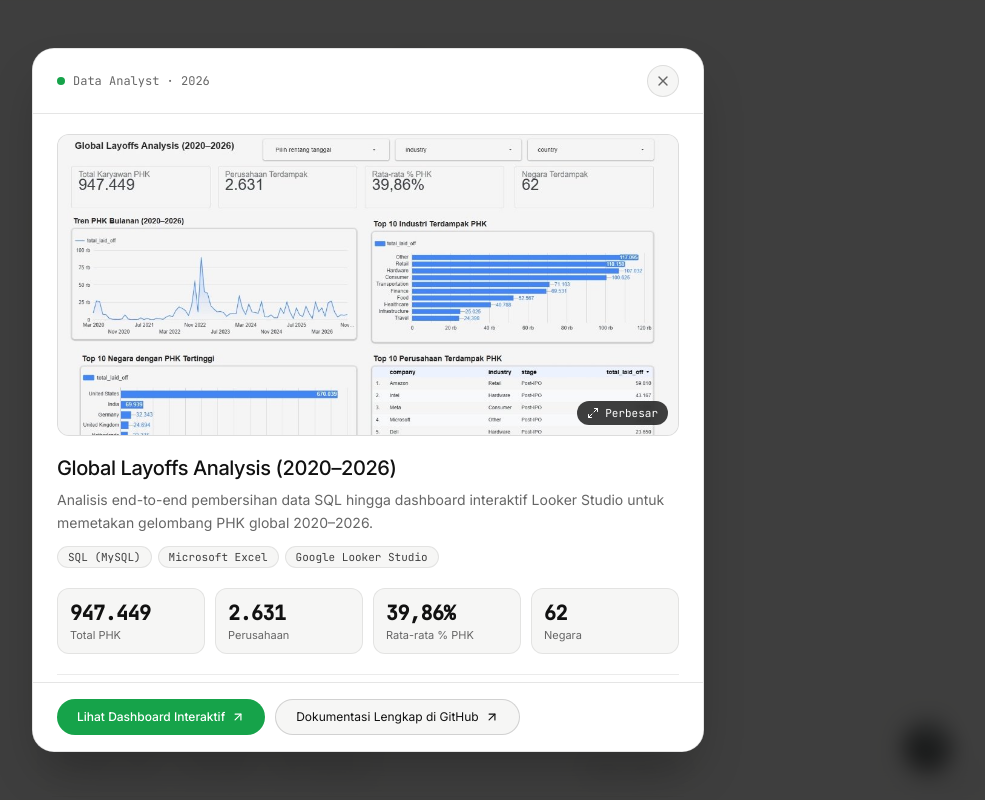
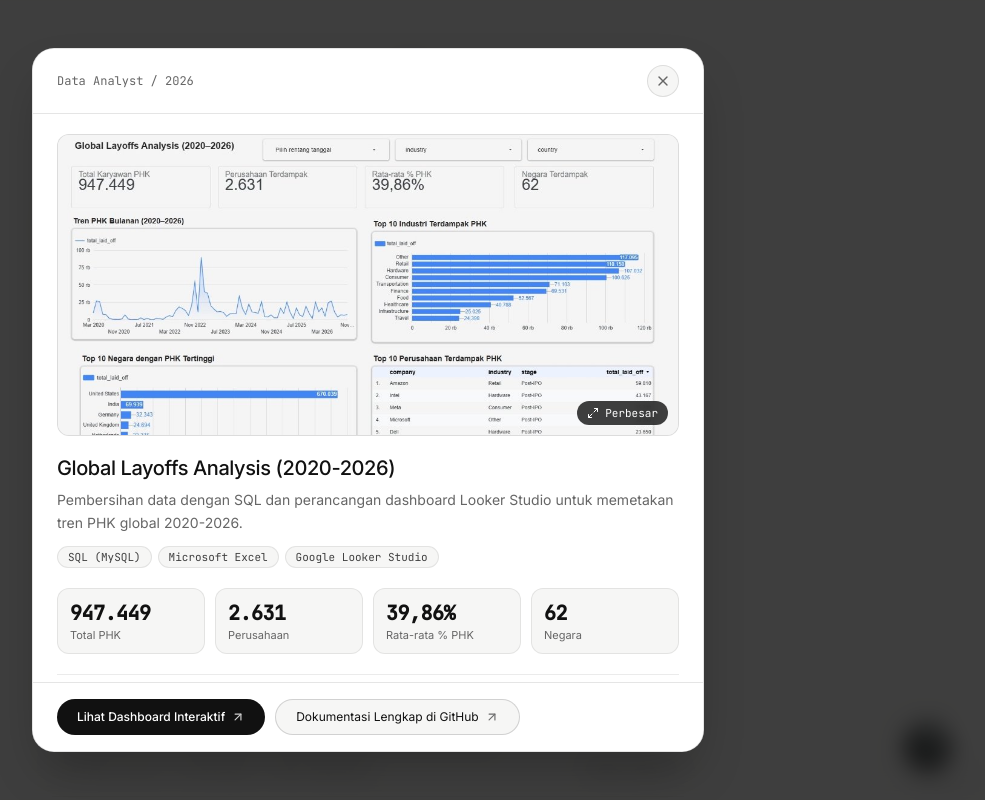
Before and after one commit to qivoradev/iqbaldwf, a Next.js app: page /tracks/data-analyst in a window 1280 px wide. Both pictures are taken after a click on the button 640 px from the left and 434 px from the top of the page. Shown: the top 800 px of the page, without its empty margins (272-1257 px from the left). Built offline with nearby package versions, Linux system fonts and the light colour scheme.

Commit message:
style: remove AI-like decorative elements, normalize punctuation, and refine modal buttons

```diff
--- a/src/app/layout.tsx
+++ b/src/app/layout.tsx
@@ -41,7 +41,7 @@ export const metadata: Metadata = {
   openGraph: {
     title: "iqbaldwifathonah",
     description:
-      "Data Analyst Portfolio Hub — SQL, Microsoft Excel & Google Looker Studio Case Studies.",
+      "Data Analyst Portfolio Hub: SQL, Microsoft Excel & Google Looker Studio Case Studies.",
     url: "https://iqbaldwifathonah.vercel.app",
     siteName: "iqbaldwifathonah",
     type: "website",
@@ -51,7 +51,7 @@ export const metadata: Metadata = {
     card: "summary_large_image",
     title: "iqbaldwifathonah",
     description:
-      "Data Analyst Portfolio Hub — SQL, Microsoft Excel & Google Looker Studio Case Studies.",
+      "Data Analyst Portfolio Hub: SQL, Microsoft Excel & Google Looker Studio Case Studies.",
   },
 };
 
--- a/src/components/sections/ProjectModal.tsx
+++ b/src/components/sections/ProjectModal.tsx
@@ -5,7 +5,6 @@ import { createPortal } from "react-dom";
 import { AnimatePresence, motion } from "motion/react";
 import {
   ArrowUpRight,
-  CheckCircle2,
   Maximize2,
   X,
 } from "lucide-react";
@@ -20,7 +19,7 @@ interface ProjectModalProps {
 
 export function ProjectModal({ project, onClose }: ProjectModalProps) {
   const { lang } = useLanguage();
-  const { mounted } = useTheme();
+  const { mounted, resolvedTheme } = useTheme();
   const { playTick } = useUiSound();
   const [isZoomed, setIsZoomed] = useState(false);
 
@@ -92,18 +91,10 @@ export function ProjectModal({ project, onClose }: ProjectModalProps) {
             >
               {/* 1. Header (shrink-0, solid separated from scroll area) */}
               <div className="flex shrink-0 items-center justify-between border-b border-black/10 bg-surface px-4 py-3 sm:px-6 sm:py-4 dark:border-white/10">
-                <div className="flex items-center gap-2">
-                  <span
-                    className="h-2 w-2 rounded-full"
-                    style={{
-                      backgroundColor: track?.accentHex ?? "#16A34A",
-                    }}
-                  />
-                  <span className="font-mono text-xs text-muted tabular-nums">
-                    {track ? t(track.title, lang) : project.trackSlug} ·{" "}
-                    {project.year}
-                  </span>
-                </div>
+                <span className="font-mono text-xs text-muted tabular-nums">
+                  {track ? t(track.title, lang) : project.trackSlug} /{" "}
+                  {project.year}
+                </span>
 
                 <button
                   type="button"
@@ -199,24 +190,21 @@ export function ProjectModal({ project, onClose }: ProjectModalProps) {
                   </div>
                 )}
 
-                {/* 3 Key Insights & Optional Recommendation */}
+                {/* 3 Key Findings & Optional Recommendation */}
                 <div className="mt-4 border-t border-black/[0.08] pt-4 sm:mt-5 dark:border-white/[0.08]">
                   <h3 className="font-mono text-[11px] tracking-wider text-muted uppercase">
-                    {lang === "id" ? "Temuan Utama" : "Key Insights"}
+                    {lang === "id" ? "Temuan Utama" : "Key Findings"}
                   </h3>
 
-                  <ul className="mt-2.5 space-y-2">
+                  <ul className="mt-2.5 space-y-2.5">
                     {project.keyInsights[lang].map((insight, idx) => (
                       <li
                         key={idx}
-                        className="flex items-start gap-2.5 text-sm leading-[1.62] text-foreground/90"
+                        className="flex items-baseline gap-3 text-sm leading-[1.62] text-foreground/90"
                       >
-                        <CheckCircle2
-                          className="mt-1 h-3.5 w-3.5 shrink-0"
-                          style={{
-                            color: track?.accentHex ?? "#16A34A",
-                          }}
-                        />
+                        <span className="shrink-0 font-mono text-xs text-muted tabular-nums select-none">
+                          {String(idx + 1).padStart(2, "0")}
+                        </span>
                         <span>{insight}</span>
                       </li>
                     ))}
@@ -241,14 +229,18 @@ export function ProjectModal({ project, onClose }: ProjectModalProps) {
                     target="_blank"
                     rel="noopener noreferrer"
                     onMouseEnter={playTick}
-                    className="inline-flex h-11 w-full items-center justify-center gap-1.5 rounded-full bg-[#16A34A] px-5 text-xs font-medium text-white transition-all duration-150 hover:opacity-90 active:scale-[0.98] sm:h-9 sm:w-auto"
+                    className={
+                      resolvedTheme === "tech"
+                        ? "inline-flex h-11 w-full items-center justify-center gap-1.5 rounded-none border border-[#4ADE80] bg-[#4ADE80] px-5 font-mono text-xs font-medium text-[#080A09] transition-all duration-150 hover:opacity-90 active:scale-[0.98] sm:h-9 sm:w-auto"
+                        : "inline-flex h-11 w-full items-center justify-center gap-1.5 rounded-full bg-[#111111] px-5 text-xs font-medium text-white transition-all duration-150 hover:opacity-90 active:scale-[0.98] sm:h-9 sm:w-auto dark:bg-[#F5F5F5] dark:text-[#111111]"
+                    }
                   >
                     <span>
                       {lang === "id"
                         ? "Lihat Dashboard Interaktif"
                         : "View Interactive Dashboard"}
                     </span>
-                    <ArrowUpRight className="h-3.5 w-3.5" />
+                    <ArrowUpRight className="h-3.5 w-3.5 opacity-80" />
                   </a>
                 )}
 
@@ -264,7 +256,7 @@ export function ProjectModal({ project, onClose }: ProjectModalProps) {
                       ? "Dokumentasi Lengkap di GitHub"
                       : "Full Documentation on GitHub"}
                   </span>
-                  <ArrowUpRight className="h-3.5 w-3.5" />
+                  <ArrowUpRight className="h-3.5 w-3.5 opacity-60" />
                 </a>
               </div>
             </motion.div>
--- a/src/components/sections/SignatureDock.tsx
+++ b/src/components/sections/SignatureDock.tsx
@@ -247,7 +247,7 @@ export function SignatureDock({ onSelectTrack }: SignatureDockProps) {
     },
     {
       id: "frontend",
-      label: lang === "id" ? "Web Dev · Segera Hadir" : "Web Dev · Coming Soon",
+      label: lang === "id" ? "Web Dev / Segera Hadir" : "Web Dev / Coming Soon",
       mobileLabel: lang === "id" ? "Segera" : "Soon",
       bgClass:
         "bg-[#0A0A0A] text-white dark:bg-[#0A0A0A] ring-1 ring-inset ring-black/15 dark:ring-white/[0.08] shadow-xs",
@@ -256,7 +256,7 @@ export function SignatureDock({ onSelectTrack }: SignatureDockProps) {
     },
     {
       id: "lab",
-      label: lang === "id" ? "Web Lab · Segera Hadir" : "Web Lab · Coming Soon",
+      label: lang === "id" ? "Web Lab / Segera Hadir" : "Web Lab / Coming Soon",
       mobileLabel: lang === "id" ? "Segera" : "Soon",
       bgClass: "bg-[#F94D23] text-white",
       isComingSoon: true,
--- a/src/components/tracks/EditorialTrackView.tsx
+++ b/src/components/tracks/EditorialTrackView.tsx
@@ -40,8 +40,8 @@ export function EditorialTrackView({}: EditorialTrackViewProps) {
           {dataTrack
             ? t(dataTrack.badgeLabel, lang)
             : lang === "id"
-              ? "Data Analytics · Fokus Utama"
-              : "Data Analytics · Primary Focus"}
+              ? "Data Analytics / Fokus Utama"
+              : "Data Analytics / Primary Focus"}
         </p>
         <h1 className="mt-1.5 text-2xl font-normal tracking-[-0.025em] text-foreground md:text-[28px]">
           {dataTrack ? t(dataTrack.title, lang) : "Data Analyst"}
@@ -52,7 +52,7 @@ export function EditorialTrackView({}: EditorialTrackViewProps) {
 
         {dataTrack && (
           <p className="mt-3.5 font-mono text-xs text-neutral-500 dark:text-neutral-400">
-            {dataTrack.coreStack.join(" · ")}
+            {dataTrack.coreStack.join(" / ")}
           </p>
         )}
       </header>
@@ -92,9 +92,9 @@ export function EditorialTrackView({}: EditorialTrackViewProps) {
                   {project.title}
                 </h2>
 
-                <div className="flex shrink-0 items-center gap-2 font-mono text-xs text-muted tabular-nums">
+                <div className="flex shrink-0 items-center gap-1.5 font-mono text-xs text-muted tabular-nums">
                   <span>{t(project.role, lang)}</span>
-                  <span>·</span>
+                  <span>/</span>
                   <span>{project.year}</span>
                 </div>
               </div>
@@ -105,7 +105,7 @@ export function EditorialTrackView({}: EditorialTrackViewProps) {
 
               <div className="mt-3 flex flex-wrap items-center justify-between gap-3">
                 <span className="font-mono text-xs text-neutral-500 dark:text-neutral-400">
-                  {project.techStack.join(" · ")}
+                  {project.techStack.join(" / ")}
                 </span>
 
                 <div className="flex items-center gap-3">
--- a/src/data/portfolio.ts
+++ b/src/data/portfolio.ts
@@ -135,16 +135,16 @@ export const TRACKS: Track[] = [
       en: "Data Analyst",
     },
     badgeLabel: {
-      id: "Data Analytics · Fokus Utama",
-      en: "Data Analytics · Primary Focus",
+      id: "Data Analytics / Fokus Utama",
+      en: "Data Analytics / Primary Focus",
     },
     headline: {
-      id: "Mengubah data transaksi dan operasional mentah menjadi temuan bisnis yang jernih dan siap dieksekusi.",
-      en: "Transforming messy transactional and operational data into clear, actionable business intelligence.",
+      id: "Mengolah data transaksi dan operasional menjadi laporan yang jernih dan siap digunakan.",
+      en: "Turning transactional and operational data into clear, practical reports.",
     },
     description: {
-      id: "Pembersihan data dengan SQL (MySQL), pemodelan KPI & PivotTable di Microsoft Excel, serta perancangan dashboard interaktif di Google Looker Studio.",
-      en: "Data cleaning with SQL (MySQL), KPI & PivotTable modeling in Microsoft Excel, and interactive executive dashboards in Google Looker Studio.",
+      id: "Pembersihan data dengan SQL (MySQL), pemodelan KPI dan PivotTable di Microsoft Excel, serta pembuatan dashboard interaktif di Google Looker Studio.",
+      en: "Data cleaning with SQL (MySQL), KPI and PivotTable modeling in Microsoft Excel, and interactive dashboards in Google Looker Studio.",
     },
     accentHex: "#16A34A",
     coreStack: [
@@ -168,20 +168,20 @@ export const TRACKS: Track[] = [
       en: "Soon",
     },
     dockTooltip: {
-      id: "Web Dev · Segera Hadir",
-      en: "Web Dev · Coming Soon",
+      id: "Web Dev / Segera Hadir",
+      en: "Web Dev / Coming Soon",
     },
     badgeLabel: {
-      id: "Frontend & Web Dev · Segera Hadir",
-      en: "Frontend & Web Dev · Coming Soon",
+      id: "Frontend & Web Dev / Segera Hadir",
+      en: "Frontend & Web Dev / Coming Soon",
     },
     headline: {
-      id: "Dokumentasi studi kasus rekayasa web sedang dikurasi.",
-      en: "Web engineering case studies are currently being curated.",
+      id: "Dokumentasi studi kasus pengembangan web sedang disiapkan.",
+      en: "Web development case studies are currently in preparation.",
     },
     description: {
       id: "Jalur portofolio Web Development sedang disiapkan. Saat ini fokus utama portofolio berada pada jalur Data Analyst.",
-      en: "The Web Development track is currently in preparation. At this time, my primary portfolio focus is on the Data Analyst track.",
+      en: "The Web Development track is currently in preparation. Right now, my primary focus is on the Data Analyst track.",
     },
     accentHex: "#0A0A0A",
     coreStack: ["Next.js", "React", "TypeScript", "Tailwind CSS v4", "Supabase"],
@@ -199,12 +199,12 @@ export const TRACKS: Track[] = [
       en: "Soon",
     },
     dockTooltip: {
-      id: "Web Lab · Segera Hadir",
-      en: "Web Lab · Coming Soon",
+      id: "Web Lab / Segera Hadir",
+      en: "Web Lab / Coming Soon",
     },
     badgeLabel: {
-      id: "Web Lab & Eksperimen · Segera Hadir",
-      en: "Web Lab & Experiments · Coming Soon",
+      id: "Web Lab & Eksperimen / Segera Hadir",
+      en: "Web Lab & Experiments / Coming Soon",
     },
     headline: {
       id: "Ruang eksperimen teknis dan QA Engineering sedang disiapkan.",
@@ -223,7 +223,7 @@ export const PROJECTS: Project[] = [
   {
     id: "proj-global-layoffs",
     slug: "global-layoffs-analysis-2020-2026",
-    title: "Global Layoffs Analysis (2020–2026)",
+    title: "Global Layoffs Analysis (2020-2026)",
     trackSlug: "data-analyst",
     year: "2026",
     image: "/projects/global-layoffs.jpg",
@@ -232,8 +232,8 @@ export const PROJECTS: Project[] = [
       en: "Data Analyst",
     },
     summary: {
-      id: "Analisis end-to-end pembersihan data SQL hingga dashboard interaktif Looker Studio untuk memetakan gelombang PHK global 2020–2026.",
-      en: "End-to-end SQL data cleaning and interactive Looker Studio dashboard mapping global layoff waves from 2020 to 2026.",
+      id: "Pembersihan data dengan SQL dan perancangan dashboard Looker Studio untuk memetakan tren PHK global 2020-2026.",
+      en: "SQL data cleaning and Looker Studio dashboard design to map global layoff trends from 2020 to 2026.",
     },
     techStack: ["SQL (MySQL)", "Microsoft Excel", "Google Looker Studio"],
     kpis: [
@@ -256,14 +256,14 @@ export const PROJECTS: Project[] = [
     ],
     keyInsights: {
       id: [
-        "Puncak restrukturisasi terjadi akhir 2022–awal 2023 (~90rb–100rb karyawan/bulan), dengan gelombang berulang 10rb–35rb/bulan di 2024–2026.",
-        "Amerika Serikat mendominasi 70,7% (670.039 karyawan), dengan Retail, Hardware, dan Consumer sebagai sektor paling terdampak.",
-        "Top 10 perusahaan (seluruhnya tahap Post-IPO, dipimpin Amazon 59.810 & Intel 43.167) menyumbang 29,9% total PHK global.",
+        "Puncak PHK terjadi pada akhir 2022 hingga awal 2023 dengan sekitar 90rb-100rb karyawan per bulan, disusul gelombang 10rb-35rb per bulan sepanjang 2024-2026.",
+        "Amerika Serikat menyumbang 70,7% dari total angka global (670.039 karyawan), terutama pada sektor Retail, Hardware, dan Consumer.",
+        "Sepuluh perusahaan teratas semuanya berstatus Post-IPO, dipimpin Amazon (59.810) dan Intel (43.167), yang mencakup 29,9% total PHK global.",
       ],
       en: [
-        "Restructuring peaked in late 2022–early 2023 (~90k–100k employees/month), followed by recurring waves of 10k–35k/month across 2024–2026.",
-        "The United States accounted for 70.7% (670,039 employees), with Retail, Hardware, and Consumer as the hardest-hit sectors.",
-        "The top 10 companies (all Post-IPO, led by Amazon at 59,810 & Intel at 43,167) represented 29.9% of total global layoffs.",
+        "Layoffs peaked between late 2022 and early 2023 at around 90k-100k employees per month, followed by 10k-35k monthly waves across 2024-2026.",
+        "The United States accounted for 70.7% of the global total (670,039 employees), with Retail, Hardware, and Consumer hit the hardest.",
+        "The top 10 companies were all Post-IPO enterprises, led by Amazon (59,810) and Intel (43,167), representing 29.9% of total global layoffs.",
       ],
     },
     links: {
@@ -285,8 +285,8 @@ export const PROJECTS: Project[] = [
       en: "Data Analyst",
     },
     summary: {
-      id: "Dashboard BI interaktif untuk mengevaluasi omzet tahunan, pola jam sibuk dapur, dan kontribusi kategori menu pizza.",
-      en: "Interactive BI dashboard evaluating annual revenue, kitchen rush-hour patterns, and pizza menu category contribution.",
+      id: "Evaluasi omzet tahunan, jam sibuk operasional dapur, dan kontribusi tiap kategori menu pizza lewat dashboard Looker Studio.",
+      en: "Evaluating annual revenue, kitchen rush-hour patterns, and pizza menu category share with a Looker Studio dashboard.",
     },
     techStack: ["Microsoft Excel", "Google Sheets", "Google Looker Studio"],
     kpis: [
@@ -309,19 +309,19 @@ export const PROJECTS: Project[] = [
     ],
     keyInsights: {
       id: [
-        "Pola beban kerja ganda setiap hari: puncak makan siang (12.00–13.00, ~2.500 order/jam) & makan malam (17.00–18.00), dengan penurunan sore pukul 14.00–16.00.",
-        "Distribusi kategori sehat dan merata: Classic (26,9%), Supreme (25,5%), Chicken (24,0%), dan Veggie (23,7%).",
-        "Tiga menu penyumbang omzet tertinggi semuanya berbasis ayam (dipimpin The Thai Chicken Pizza $43.434,25)—krusial untuk menjaga safety stock bahan baku.",
+        "Pesanan harian memuncak pada jam makan siang (12.00-13.00, sekitar 2.500 order per jam) dan makan malam (17.00-18.00), lalu melandai pada pukul 14.00-16.00.",
+        "Kontribusi pesanan terbagi merata di empat kategori menu: Classic (26,9%), Supreme (25,5%), Chicken (24,0%), dan Veggie (23,7%).",
+        "Tiga menu dengan pendapatan tertinggi semuanya berbahan dasar ayam, dipimpin The Thai Chicken Pizza ($43.434,25), sehingga stok bahan baku ayam menjadi prioritas utama.",
       ],
       en: [
-        "Dual daily workload peaks: lunch rush (12:00–13:00, ~2,500 orders/hr) and dinner rush (17:00–18:00), with an afternoon lull from 14:00–16:00.",
-        "Balanced category share across the menu: Classic (26.9%), Supreme (25.5%), Chicken (24.0%), and Veggie (23.7%).",
-        "All top three revenue-generating pizzas are chicken-based (led by The Thai Chicken Pizza at $43,434.25)—critical for raw ingredient safety stock.",
+        "Daily orders peak during lunch (12:00-13:00, around 2,500 orders per hour) and dinner (17:00-18:00), with a quieter window between 14:00-16:00.",
+        "Order volume is evenly distributed across all four categories: Classic (26.9%), Supreme (25.5%), Chicken (24.0%), and Veggie (23.7%).",
+        "The top three revenue-generating pizzas are all chicken-based, led by The Thai Chicken Pizza ($43,434.25), making chicken stock management a top priority.",
       ],
     },
     recommendation: {
-      id: "Staggered shift staf di jam puncak, promo bundling jam sore (14.00–16.00), dan safety stock fillet ayam & saus utama.",
-      en: "Staggered kitchen shifts during peak hours, afternoon bundling promos (14:00–16:00), and safety stock for chicken fillet & core sauces.",
+      id: "Pengaturan jadwal shift bertahap pada jam sibuk, paket promo sore pukul 14.00-16.00, serta penjagaan stok aman untuk fillet ayam dan saus utama.",
+      en: "Staggered kitchen shifts during peak hours, afternoon combo promos from 14:00-16:00, and safety stock buffers for chicken fillet and core sauces.",
     },
     links: {
       liveDashboard: "", // TODO: isi link Looker Studio Pizza Sales
@@ -341,8 +341,8 @@ export const PROJECTS: Project[] = [
       en: "Data Analyst",
     },
     summary: {
-      id: "Dashboard Excel interaktif (2021–2023) untuk memetakan titik rawan wilayah, waktu puncak, dan akar penyebab kecelakaan lalu lintas di NYC.",
-      en: "Interactive Excel dashboard (2021–2023) mapping borough hotspots, peak collision hours, and root causes of NYC traffic accidents.",
+      id: "Pemetaan wilayah rawan, jam puncak insiden, dan faktor penyebab utama kecelakaan lalu lintas di New York City periode 2021-2023 dengan Microsoft Excel.",
+      en: "Mapping borough hotspots, peak collision hours, and primary causes of New York City traffic accidents from 2021 to 2023 in Microsoft Excel.",
     },
     techStack: ["Microsoft Excel", "PivotTable", "Data Modeling"],
     kpis: [
@@ -365,14 +365,14 @@ export const PROJECTS: Project[] = [
     ],
     keyInsights: {
       id: [
-        "Brooklyn (76.416 kasus / 32%) dan Queens (63.751) menyumbang hampir 59% dari seluruh kecelakaan di kota.",
-        "Insiden memuncak secara musiman di bulan Maret (25.099 kasus) dan secara harian pada jam pulang kerja sore (16.00–17.00).",
-        "Kelalaian pengemudi (Driver Inattention/Distraction) menjadi penyebab utama dengan 58.308 kasus (±25% dari total insiden).",
+        "Brooklyn (76.416 kasus atau 32%) dan Queens (63.751 kasus) menyumbang hampir 59% dari seluruh kecelakaan di New York City.",
+        "Jumlah kasus tertinggi tercatat pada bulan Maret (25.099 kasus), dengan puncak harian pada jam pulang kerja pukul 16.00-17.00.",
+        "Kelalaian pengemudi (Driver Inattention/Distraction) menjadi penyebab terbesar dengan 58.308 kasus, atau sekitar 25% dari total insiden.",
       ],
       en: [
-        "Brooklyn (76,416 cases / 32%) and Queens (63,751) account for nearly 59% of all citywide collisions.",
-        "Incidents peak seasonally in March (25,099 cases) and daily during the late-afternoon commute (16:00–17:00).",
-        "Driver Inattention/Distraction is the leading root cause with 58,308 cases (~25% of total collisions).",
+        "Brooklyn (76,416 cases or 32%) and Queens (63,751 cases) account for nearly 59% of all collisions across New York City.",
+        "Incident volume peaks seasonally in March (25,099 cases) and daily during the afternoon commute from 16:00-17:00.",
+        "Driver Inattention/Distraction is the leading cause with 58,308 recorded cases, or around 25% of total collisions.",
       ],
     },
     links: {
@@ -385,8 +385,8 @@ export const PROJECTS: Project[] = [
 export const CERTIFICATES: CertificateItem[] = [
   {
     id: "cert-it-specialist-ai",
-    title: "IT Specialist — Artificial Intelligence",
-    issuer: "Certiport · CertNexus · Pearson",
+    title: "IT Specialist: Artificial Intelligence",
+    issuer: "Certiport / CertNexus / Pearson",
     shortDate: {
       id: "Jun 2026",
       en: "Jun 2026",
@@ -403,7 +403,7 @@ export const CERTIFICATES: CertificateItem[] = [
   {
     id: "cert-bnsp-cwdev",
     title: "Certified Web Developer (CWDev)",
-    issuer: "BNSP · LSP Informatika",
+    issuer: "BNSP / LSP Informatika",
     shortDate: {
       id: "Mar 2026",
       en: "Mar 2026",
@@ -425,12 +425,12 @@ export const ACTIVITY_LOGS: ActivityLog[] = [
     trackSlug: "data-analyst",
     category: "release",
     title: {
-      id: "Publikasi studi kasus Global Layoffs Analysis (2020–2026) — 947.449 karyawan terdampak di 62 negara",
-      en: "Published Global Layoffs Analysis (2020–2026) case study — 947,449 affected employees across 62 countries",
+      id: "Publikasi studi kasus Global Layoffs Analysis (2020-2026), mencakup 947.449 karyawan terdampak di 62 negara",
+      en: "Published Global Layoffs Analysis (2020-2026) case study covering 947,449 affected employees across 62 countries",
     },
     description: {
       id: "Pembersihan data dengan MySQL dan visualisasi dashboard interaktif di Google Looker Studio.",
-      en: "End-to-end data cleaning in MySQL and interactive dashboarding in Google Looker Studio.",
+      en: "Data cleaning in MySQL and interactive dashboard design in Google Looker Studio.",
     },
   },
   {
@@ -439,12 +439,12 @@ export const ACTIVITY_LOGS: ActivityLog[] = [
     trackSlug: "data-analyst",
     category: "research",
     title: {
-      id: "Analisis operasional Pizza Sales Performance Dashboard ($817.860,05 revenue & 21.350 orders)",
-      en: "Completed Pizza Sales Performance operational BI dashboard ($817,860.05 revenue & 21,350 orders)",
+      id: "Analisis operasional Pizza Sales Performance Dashboard ($817.860,05 pendapatan dari 21.350 pesanan)",
+      en: "Completed Pizza Sales Performance operational BI dashboard ($817,860.05 revenue across 21,350 orders)",
     },
     description: {
-      id: "Identifikasi pola beban kerja ganda dapur dan rekomendasi safety stock bahan baku utama.",
-      en: "Identified dual daily rush-hour peaks and raw ingredient safety stock recommendations.",
+      id: "Identifikasi jam sibuk operasional dapur dan perencanaan stok bahan baku utama.",
+      en: "Identified daily kitchen rush-hour peaks and raw ingredient stock priorities.",
     },
   },
   {
@@ -453,11 +453,11 @@ export const ACTIVITY_LOGS: ActivityLog[] = [
     trackSlug: "data-analyst",
     category: "milestone",
     title: {
-      id: "Pemodelan NYC Traffic Safety & Collision Analysis (238.421 insiden di 5 wilayah NYC)",
+      id: "Pemodelan NYC Traffic Safety & Collision Analysis (238.421 insiden di 5 wilayah New York City)",
       en: "Built NYC Traffic Safety & Collision Analysis dashboard (238,421 collisions across 5 NYC boroughs)",
     },
     description: {
-      id: "Dashboard Excel interaktif menggunakan PivotTable dan Data Modeling untuk pemetaan jam rawan dan faktor risiko.",
+      id: "Dashboard Excel interaktif menggunakan PivotTable dan Data Modeling untuk pemetaan jam rawan dan faktor penyebab.",
       en: "Interactive Excel dashboard using PivotTables and Data Modeling to map peak hours and contributing factors.",
     },
   },
--- a/src/hooks/useUiSound.ts
+++ b/src/hooks/useUiSound.ts
@@ -88,7 +88,7 @@ export function useUiSound() {
    * Mechanical Toggle Switch for Theme & Sound Switch:
    * - Initial crisp click at 0ms (1100 Hz -> 480 Hz, 15ms)
    * - Followed by a thin micro-snap at 18ms (Highpass 2600 Hz noise, 10ms)
-   * - Volume: 0.28–0.32
+   * - Volume: 0.28-0.32
    * - Pass `forcePlay = true` when toggling Sound effects back ON so confirmation plays immediately
    */
   const playSwitch = useCallback(
@@ -246,7 +246,7 @@ export function useUiSound() {
         const masterVol = 0.09 + Math.random() * 0.05;
         const strikeDecay = 0.012 + Math.random() * 0.004;
 
-        // Layer 1: Highpass-filtered white noise (2200–3400 Hz)
+        // Layer 1: Highpass-filtered white noise (2200-3400 Hz)
         const noiseSource = ctx.createBufferSource();
         noiseSource.buffer = getStrikeNoiseBuffer(ctx);
 
@@ -287,7 +287,7 @@ export function useUiSound() {
         leverOsc.start(now);
         leverOsc.stop(now + 0.015);
 
-        // Layer 3: Typewriter body thump (180–240 Hz, 24ms decay)
+        // Layer 3: Typewriter body thump (180-240 Hz, 24ms decay)
         const bodyOsc = ctx.createOscillator();
         const bodyGain = ctx.createGain();
 
```
Also changed, not shown: src/components/sections/AboutSection.tsx (+12 -12 lines).
